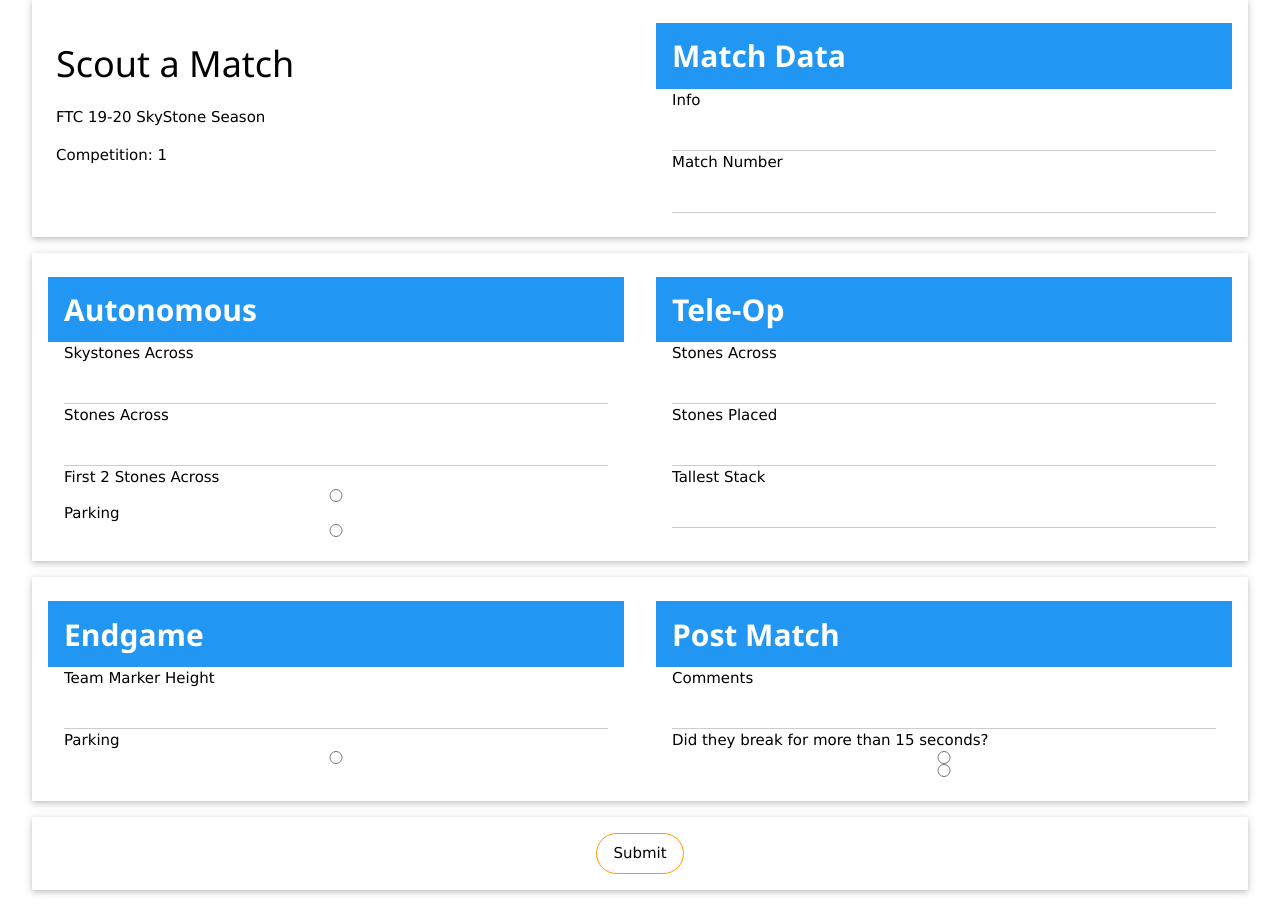
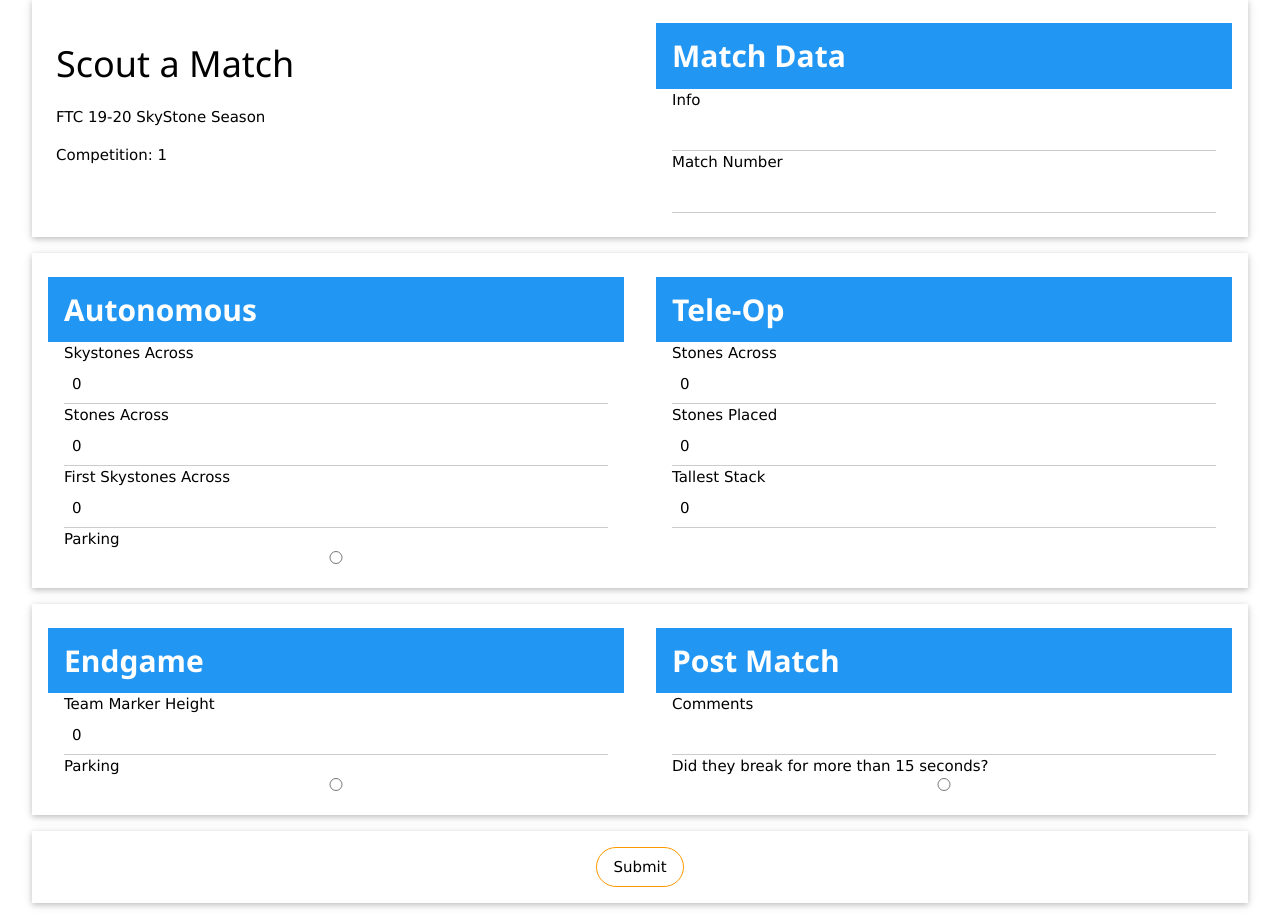
Before and after one commit to codingchris779/EpicScoutPY, a Django app: page /scout/match-data/1/1/ in a window 1280 px wide. Shown: the part 72-991 px from the top of the page. Before the commit the page ends 967 px from the top, so only its background shows below. Run offline with Django 3.2, Linux system fonts and the light colour scheme.

Commit message:
Made a forms class for each match, and a verification page

```diff
--- a/scout/forms.py
+++ b/scout/forms.py
@@ -6,6 +6,27 @@ class InfoForm(forms.Form):
     side = forms.ChoiceField(choices=[(True, 'Red'), (False, 'Blue')])
     team = forms.ChoiceField(choices=[(t.id, t) for t in Team.objects.order_by('TeamNum')[:30]])
     round = forms.IntegerField(min_value=1, max_value=150)
+
+class SkystoneForm(forms.Form):
+    matchNum = forms.IntegerField()
+    position = forms.ChoiceField()
+    teamNum = forms.IntegerField()
+    # teamName = forms.CharField() # make autofillable from above
+
+    AUTO_StonesAcross = forms.IntegerField(max_value=6)
+    AUTO_StonesPlaced = forms.IntegerField(max_value=AUTO_StonesAcross)
+    AUTO_FirstSkystones = forms.IntegerField(max_value=2)
+    AUTO_Parking = forms.BooleanField()
+
+    DRIVER_StonesAcross = forms.IntegerField()
+    DRIVER_StonesPlaced = forms.IntegerField() # automatically include Auto placements
+    DRIVER_TallestStack = forms.IntegerField() # max_value=DRIVER_StonesPlaced
+
+    END_MarkerHeight = forms.IntegerField()
+    END_Parking = forms.BooleanField()
+
+    POST_Comments = forms.Textarea()
+    POST_Breakage = forms.BooleanField()
 
 
 class MatchForm(forms.Form):
--- a/templates/scout/skystone-form.html
+++ b/templates/scout/skystone-form.html
@@ -6,7 +6,7 @@
 
 {% block content %}
 <div class="w3-container">
-<form style="display=none" action="" method="post">
+<form style="display=none" action="/scout/skystone-results/html" method="post">
 {% csrf_token %}
 
 <div class="w3-cell-row w3-section w3-card-2 w3-mobile">
@@ -37,13 +37,13 @@
     </div>
     <div class="w3-container">
         <label>Skystones Across</label>
-        <input class="w3-input" type="number">
+        <input class="w3-input" type="number" value="0">
 
         <label>Stones Across</label>
-        <input class="w3-input" type="number">
+        <input class="w3-input" type="number" value="0">
 
-        <label>First 2 Stones Across</label>
-        <input class="w3-input" type="radio">
+        <label>First Skystones Across</label>
+        <input class="w3-input" type="number" value="0">
 
         <label>Parking</label>
         <input class="w3-input" type="radio">
@@ -56,13 +56,13 @@
     </div>
     <div class="w3-container">
         <label>Stones Across</label>
-        <input class="w3-input" type="number">
+        <input class="w3-input" type="number" value="0">
 
         <label>Stones Placed</label>
-        <input class="w3-input" type="number">
+        <input class="w3-input" type="number" value="0">
 
         <label>Tallest Stack</label>
-        <input class="w3-input" type="number">
+        <input class="w3-input" type="number" value="0">
     </div>
     </div>
 </div>
@@ -75,7 +75,7 @@
     </div>
     <div class="w3-container">
         <label>Team Marker Height</label>
-        <input class="w3-input" type="number">
+        <input class="w3-input" type="number" value="0">
 
         <label>Parking</label>
         <input class="w3-input" type="radio">
@@ -92,7 +92,6 @@
 
         <label>Did they break for more than 15 seconds?</label>
         <input class="w3-input" type="radio" name="True">
-        <input class="w3-input" type="radio" name="False">
     </div>
     </div>
 </div>
```
Also changed, not shown: templates/scout/skystone-results.html (added, +16 -0 lines), db.sqlite3.
